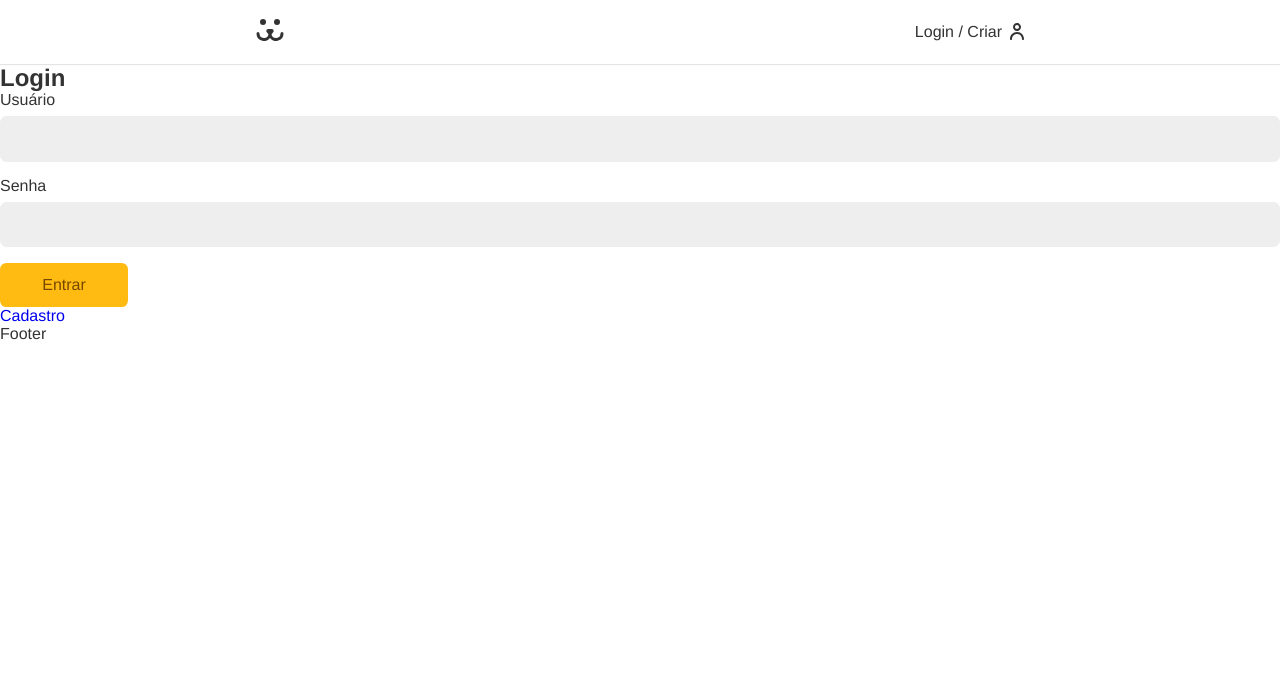
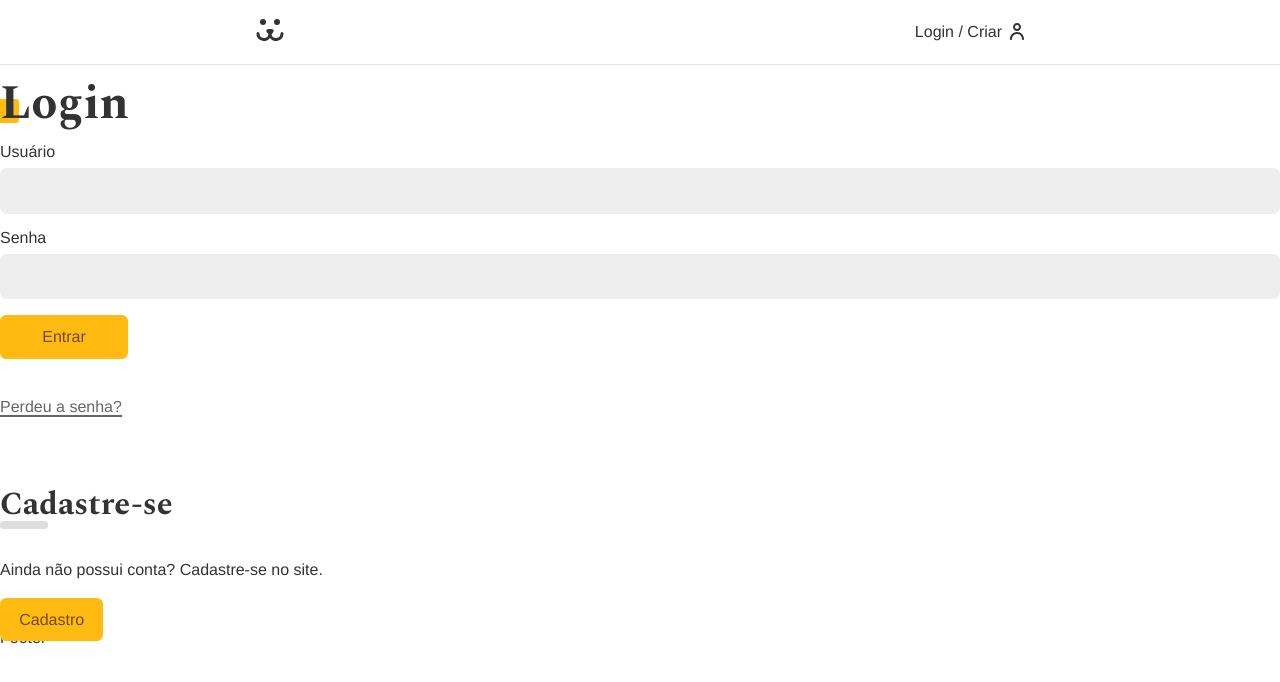
Before and after one commit to rafaellore/dogs, a React (Create React App) app: page /login in a window 1280 px wide. Shown: the top 682 px of the page. Built offline with nearby package versions, Linux system fonts and the light colour scheme.

Commit message:
refactor(LoginForm): improves LoginForm with new styles and Error component

```diff
--- a/src/App.css
+++ b/src/App.css
@@ -1,3 +1,5 @@
+@import url('https://fonts.googleapis.com/css2?family=Spectral:wght@700&display=swap');
+
 * {
   box-sizing: border-box;
 }
@@ -40,6 +42,7 @@
 
 a {
   text-decoration: none;
+  color: #333;
 }
 
 .container {
@@ -47,3 +50,38 @@
   padding: 0 1rem;
   margin: 0 auto;
 }
+
+.animeLeft {
+  opacity: 0;
+  transform: translateX(-20px);
+  animation: animeLeft 0.3s forwards;
+}
+
+.title {
+  font-family: var(--type-second);
+  line-height: 1;
+  font-size: 3rem;
+  margin: 1rem 0;
+  position: relative;
+  z-index: 1;
+}
+
+.title:after {
+  content: '';
+  display: block;
+  width: 1.5rem;
+  height: 1.5rem;
+  background: #fb1;
+  position: absolute;
+  bottom: 5px;
+  left: -5px;
+  border-radius: 0.2rem;
+  z-index: -1;
+}
+
+@keyframes animeLeft {
+  to {
+    opacity: 1;
+    transform: initial;
+  }
+}
--- a/src/UserContext.js
+++ b/src/UserContext.js
@@ -76,7 +76,6 @@
       await getUser(token);
       navigate('/conta');
     } catch (err) {
-      setError(err.message);
       setLogin(false);
     } finally {
       setLoading(false);
--- /dev/null
+++ b/src/components/Helper/Error.js
@@ -0,0 +1,9 @@
+/* eslint-disable react/prop-types */
+import React from 'react';
+
+const Error = ({ error }) => {
+  if (!error) return null;
+  return <p style={{ color: '#f31', margin: '1rem 0' }}>Ocorreu um erro, por favor, tente novamente mais tarde.</p>;
+};
+
+export default Error;
--- a/src/components/Login/LoginForm.js
+++ b/src/components/Login/LoginForm.js
@@ -1,10 +1,12 @@
 import React from 'react';
 import { Link } from 'react-router-dom';
-import { TOKEN_POST, USER_GET } from '../../api';
 import { useForm } from '../../hooks/useForm';
 import { UserContext } from '../../UserContext';
 import Button from '../Forms/Button';
 import { Input } from '../Forms/Input';
+import Error from '../Helper/Error';
+import styles from './LoginForm.module.css';
+import stylesBtn from '../Forms/Button.module.css';
 
 function LoginForm() {
   const username = useForm();
@@ -21,15 +23,30 @@
   }
 
   return (
-    <section>
-      <h1>Login</h1>
-      <form action="" onSubmit={handleSubmit}>
+    <section className="animeLeft">
+      <h1 className="title">Login</h1>
+
+      <form className={styles.form} onSubmit={handleSubmit}>
         <Input label="Usuário" type="text" name="username" {...username} />
         <Input label="Senha" type="password" name="password" {...password} />
+
         {loading ? <Button disabled>Carregando ...</Button> : <Button>Entrar</Button>}
-        {error && <p>{error}</p>}
+
+        <Error error={error} />
       </form>
-      <Link to="/login/criar">Cadastro</Link>
+
+      <Link className={styles.perdeu} to="/login/perdeu">
+        Perdeu a senha?
+      </Link>
+
+      <div className={styles.cadastro}>
+        <h2 className={styles.subtitle}>Cadastre-se</h2>
+        <p>Ainda não possui conta? Cadastre-se no site.</p>
+
+        <Link className={stylesBtn.button} to="/login/criar">
+          Cadastro
+        </Link>
+      </div>
     </section>
   );
 }
--- /dev/null
+++ b/src/components/Login/LoginForm.module.css
@@ -0,0 +1,43 @@
+.form {
+  margin-bottom: 2rem;
+}
+
+.perdeu {
+  display: inline-block;
+  color: #666;
+  padding: 0.5rem 0;
+  line-height: 1;
+}
+
+.perdeu::after {
+  content: '';
+  display: block;
+  height: 2px;
+  width: 100%;
+  background: currentColor;
+  display: block;
+}
+
+.cadastro {
+  margin-top: 4rem;
+}
+
+.cadastro p {
+  margin-top: 2rem;
+  margin-bottom: 2rem;
+}
+
+.subtitle {
+  font-family: var(--type-second);
+  line-height: 1;
+  font-size: 2rem;
+}
+
+.subtitle::after {
+  content: '';
+  display: block;
+  background: #ddd;
+  height: 0.5rem;
+  width: 3rem;
+  border-radius: 0.2rem;
+}
```
